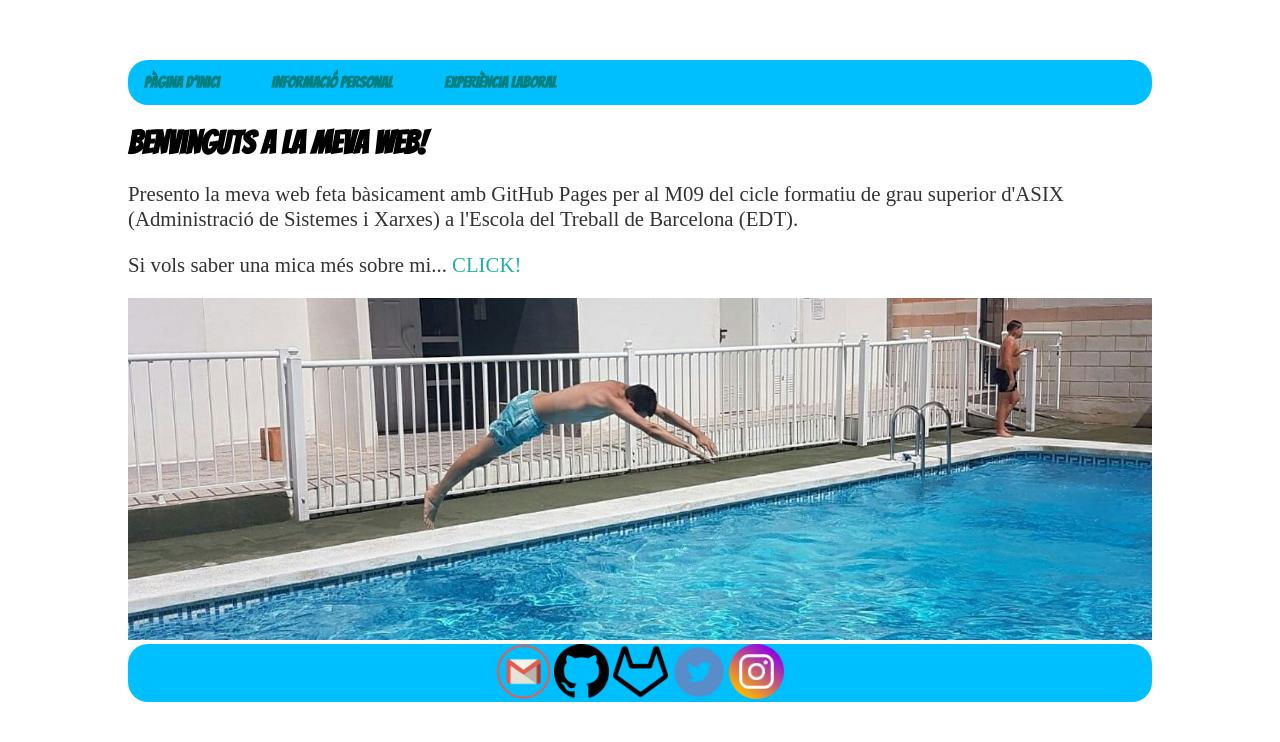
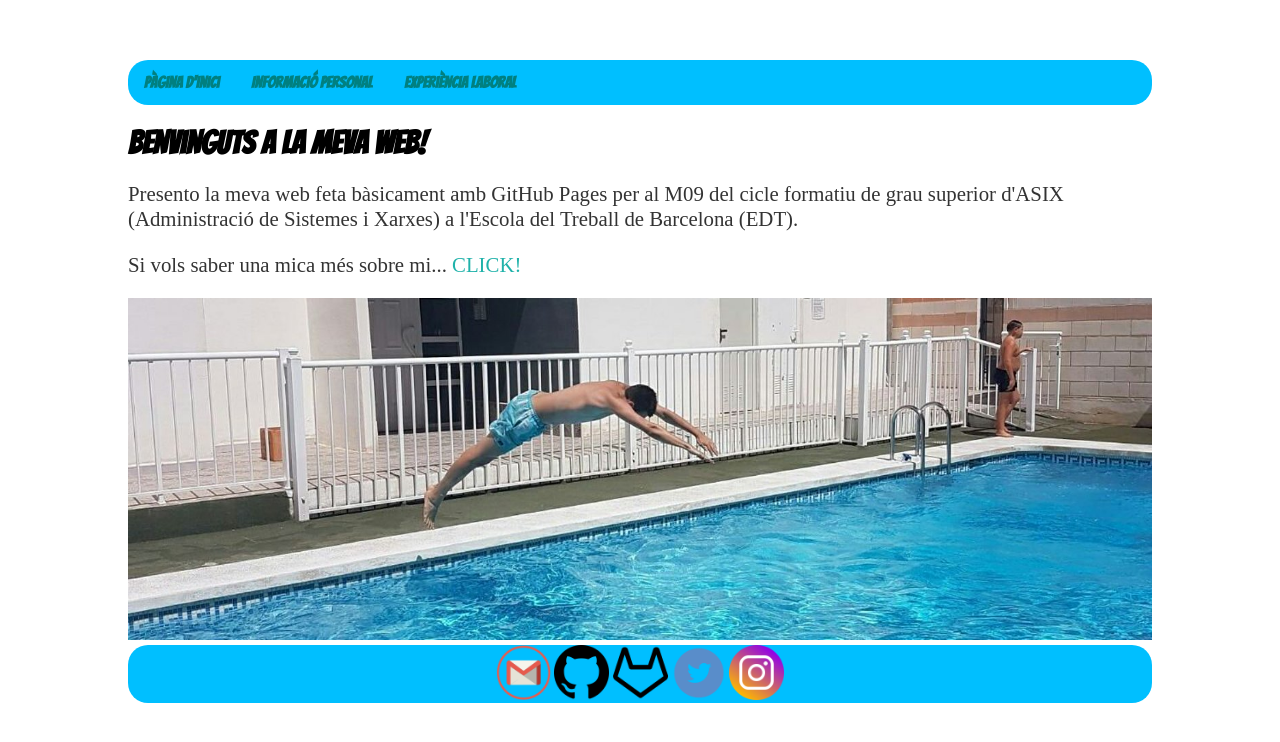
Before and after one commit to isx48102233/isx48102233.github.io, a Jekyll site: the page built from index.html, in a window 1280 px wide. Shown: the top 742 px of the page. Built offline with Jekyll 4.4.1, drawn with Linux system fonts in a browser that asks for light colours.

Commit message:
Update main.css
margin footer

```diff
--- a/css/main.css
+++ b/css/main.css
@@ -17,7 +17,7 @@
 }
 nav ul li, footer ul li {
     display: inline-block;
-    margin-right: 20px;
+    text-align: center;
     float: left;
 }
 a {
@@ -38,6 +38,7 @@
 }
 footer {
     text-align: center;
+    margin-top: 1px;
 }
 img.footer_img {
     width: 55px;
```
